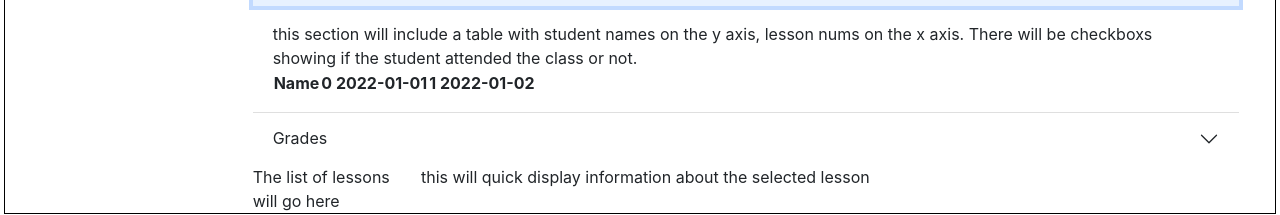
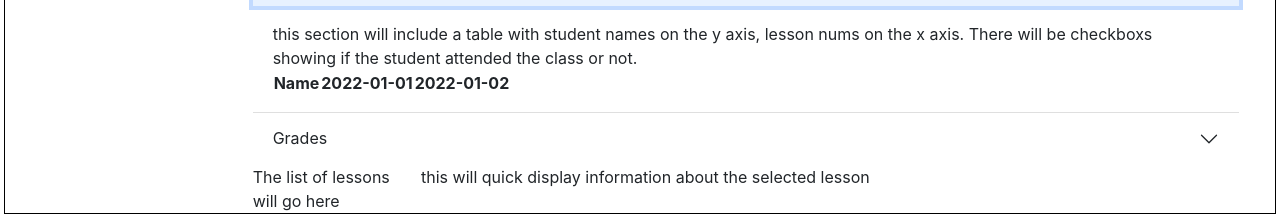
Before and after one commit to CodyGrogan/cramschoolmanager, a React (Create React App) app in the folder client/: page /school in a window 1280 px wide. Both pictures are taken after a click on the button "Attendance". Shown: the part 507-722 px from the top of the page. Built offline with nearby package versions, Linux system fonts and the light colour scheme.

Commit message:
fixed bug where attendance table header not updating

```diff
--- a/client/src/components/AttendanceTable.tsx
+++ b/client/src/components/AttendanceTable.tsx
@@ -1,6 +1,7 @@
 import { useEffect, useState } from "react";
 import { JsxEmit } from "typescript";
 import SchoolClass from "../classes/SchoolClass";
+import AttendanceTableHead from "./AttendanceTableHead";
 
 
 function AttendanceTable(props: any){
@@ -10,10 +11,14 @@ function AttendanceTable(props: any){
     const [headArray, setHeadArray] = useState<JSX.Element[]>();
 
     useEffect(()=>{
+
         console.log('attendance table created')
         console.log('lesson length ' + lessonlength);
         for (let i = 0; i < lessonlength; i++){
-            let newJSX: JSX.Element = <th>{i} {schoolClass.lessonList[i].date}</th>
+            let date = new Date();
+        let datestring = date.toISOString();
+            let key = 'th' + datestring + i;
+            let newJSX: JSX.Element = <AttendanceTableHead date={schoolClass.lessonList[i].date}/>
             console.log(schoolClass.lessonList[i].date);
             thArray.push(newJSX);
         }
--- /dev/null
+++ b/client/src/components/AttendanceTableHead.tsx
@@ -0,0 +1,10 @@
+
+
+function AttendanceTableHead(props: any){
+
+    return(
+        <th>{props.date} </th>
+    )
+}
+
+export default AttendanceTableHead;
--- a/client/src/components/ClassManager.tsx
+++ b/client/src/components/ClassManager.tsx
@@ -1,10 +1,34 @@
 
+import { useEffect, useState } from "react";
 import SchoolClass from "../classes/SchoolClass";
 import AttendanceTable from "./AttendanceTable";
 
 function ClassManager(props: any){
 
+    const [attendanceChart, setAttendanceChart] = useState<JSX.Element>();
+
+
     let schoolClass: SchoolClass = props.class;
+
+    useEffect(()=>{
+
+        let date = new Date();
+        let datestring = date.toISOString();
+        let key = 'attentable' + datestring;
+        let newchart = <AttendanceTable key={key} schoolClass = {schoolClass}/>
+        setAttendanceChart(newchart);
+    },
+    [])
+
+    useEffect(()=>{
+
+        let date = new Date();
+        let datestring = date.toISOString();
+        let key = 'attentable' + datestring;
+        let newchart = <AttendanceTable key={key} schoolClass = {schoolClass}/>
+        setAttendanceChart(newchart);
+    },
+    [props.class])
 
     function editPressed(inputType: String){
         switch(inputType){
@@ -33,6 +57,8 @@ function ClassManager(props: any){
         props.setEditTrue(true);
 
     }
+
+
 
 
     return(
@@ -68,7 +94,7 @@ function ClassManager(props: any){
 
                             this section will include a table with student names on the y axis, lesson nums on the x axis. There will be checkboxs showing if the student attended the class or not.
 
-                            <AttendanceTable schoolClass = {schoolClass}/>
+                            {attendanceChart}
 
 
                         </div>
```
